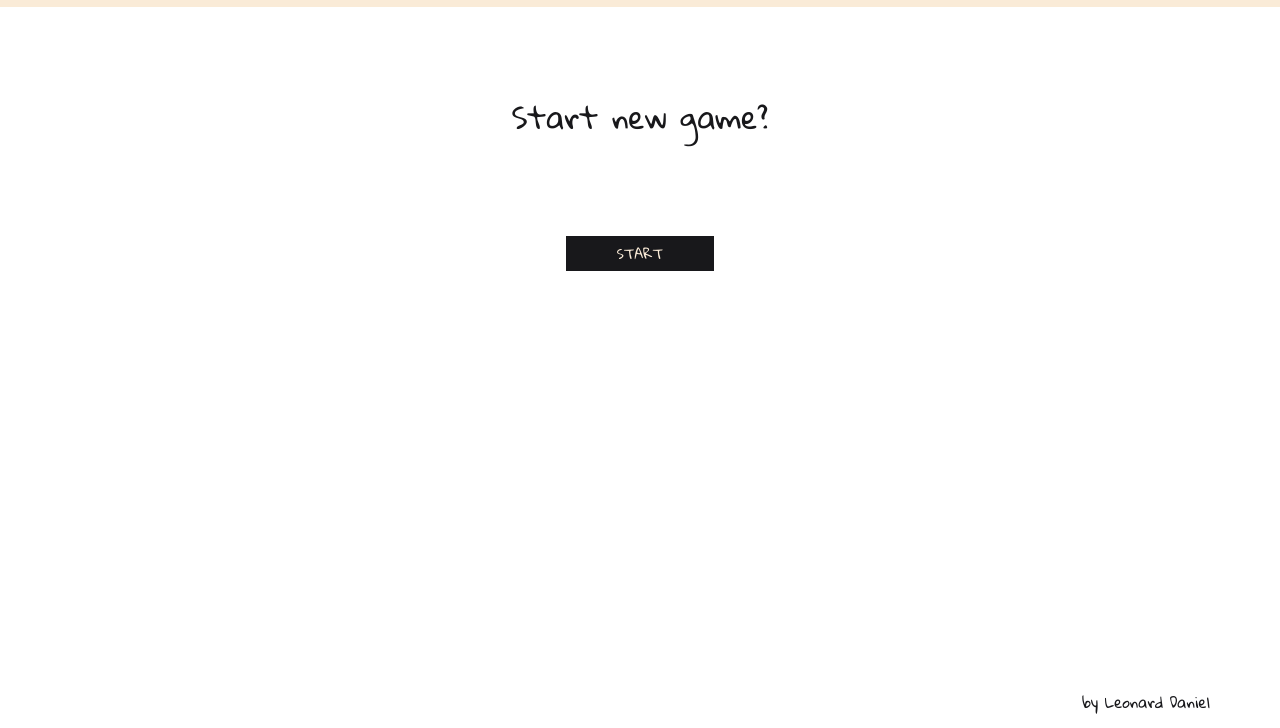
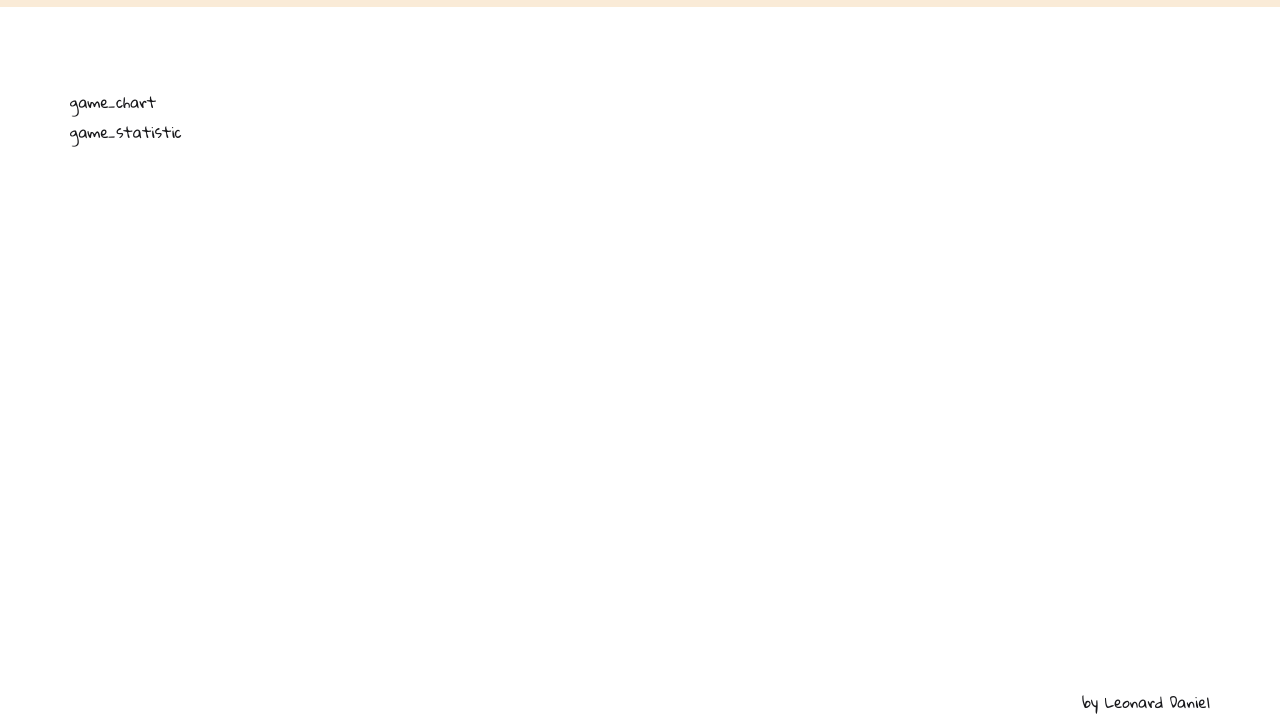
Before and after one commit to RetroCIB/chess, a plain HTML site: page index.html in a window 1280 px wide. Both pictures are taken after a click on the button "START". Shown: the part 72-800 px from the top of the page. Drawn offline with Linux system fonts and the light colour scheme.

Commit message:
actiune start new game

```diff
--- a/css/_main.css
+++ b/css/_main.css
@@ -2,18 +2,31 @@ main{
     min-height: calc( 100vh - 120px);
 }
 
+/* start new */
 main #start_new{
+    display:none;
     padding: 8rem 0;
 }
-
+main #start_new.active{
+    display:block;
+}
 main #start_new .start_new_container{
     display: flex;
     justify-content: center;
     align-items: center;
     flex-direction: column;
 }
-
 main #start_new .start_new_container span{
     font-size: 3rem;
     margin-bottom:8rem;
 }
+
+/* game */
+
+main #game{
+    display:none;
+    padding: 8rem 0;
+}
+main #game.active{
+    display:block;
+}
--- a/index.html
+++ b/index.html
@@ -11,6 +11,7 @@
     <link rel="icon" href="img/favicon.jpg" />
     <link rel="stylesheet" type="text/css" href="css/main.css" />
 
+    <script src="js/main.js" type="module"></script>
 </head>
 
 <body>
@@ -32,6 +33,15 @@
                 <button id="start_new_game">Start</button>
             </div>
         </div>
+
+        <!-- game in progress -->
+        <div id="game">
+            <div class="container game_container">
+                <div id="game_chart">game_chart</div>
+                <div id="game_moves">game_statistic</div>
+            </div>
+        </div>
+
     </main>
 
     <footer>
@@ -40,7 +50,7 @@
         </div>
     </footer>
 
-    <script src="js/main.js"></script>
+
 </body>
 
 </html>
--- a/js/main.js
+++ b/js/main.js
@@ -1,3 +1,16 @@
+import {MainFrame} from "./mainframe.js";
+
+
+
 window.addEventListener('DOMContentLoaded', function(){
-    console.log('1');
+    //
+    const button_start_new_game = document.querySelector('button#start_new_game');
+    button_start_new_game.addEventListener('click', function(){
+         MainFrame.hideStartNewContainer();
+         MainFrame.showGameContainer();
+    })
+
+    //
+    MainFrame.showStartNewContainer();
+    MainFrame.hideGameContainer();
 });
--- /dev/null
+++ b/js/mainframe.js
@@ -0,0 +1,25 @@
+export const MainFrame = {
+    showStartNewContainer: function(){
+        const start_new_container = document.querySelector('main #start_new');
+        start_new_container.classList.add('active');
+        console.log('AICI');
+    },
+    hideStartNewContainer: function(){
+        const start_new_container = document.querySelector('main #start_new');
+        start_new_container.classList.remove('active');
+    },
+
+    showGameContainer: function(){
+        const game_container = document.querySelector('main #game');
+        game_container.classList.add('active');
+    },
+    hideGameContainer: function(){
+        const game_container = document.querySelector('main #game');
+        game_container.classList.remove('active');
+    },
+
+
+
+
+
+}
```
